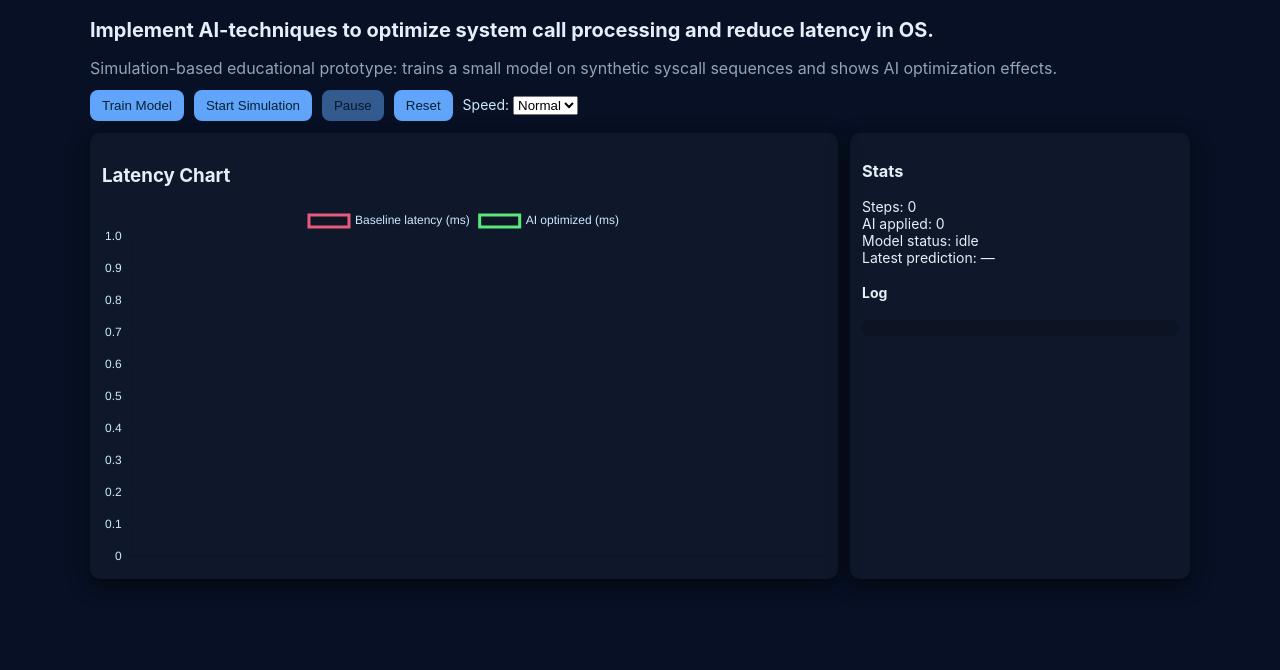
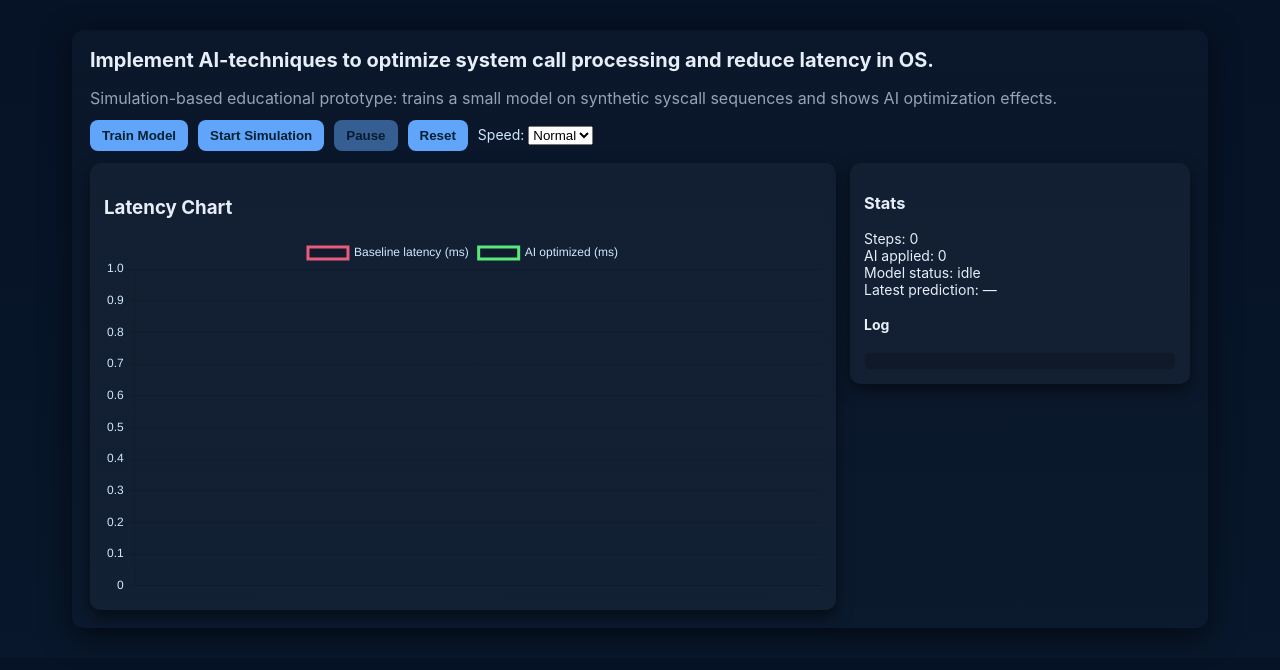
Before and after one commit to basheer787/AI-Ehanced-System-call-optimization1, a plain HTML site: page static/index.html in a window 1280 px wide. Drawn offline with nearby package versions, Linux system fonts and the light colour scheme.

Commit message:
Enhance styles with gradients and layout adjustments

```diff
--- a/static/style.css
+++ b/static/style.css
@@ -1,15 +1,62 @@
 /* style.css */
-body { font-family: Inter, Arial, sans-serif; background: #071024; color: #e6eef8; margin: 0; padding: 18px; }
-.container { max-width: 1100px; margin: 0 auto; }
-h1 { margin: 0 0 6px 0; font-size: 20px; }
+body {
+  font-family: Inter, Arial, sans-serif;
+  background: linear-gradient(180deg,#061226,#08172b);
+  color: #e6eef8;
+  margin: 0;
+  padding: 18px;
+}
+
+.container {
+  max-width: 1100px;
+  margin: 12px auto;
+  background: linear-gradient(180deg, rgba(255,255,255,0.02), rgba(255,255,255,0.01));
+  border-radius: 12px;
+  padding: 18px;
+  box-shadow: 0 8px 30px rgba(0,0,0,0.55);
+}
+
+h1 { margin: 0 0 8px 0; font-size: 20px; }
 .muted { color: #94a3b8; margin-bottom: 12px; }
-.controls { display:flex; gap:10px; margin-bottom:12px; align-items:center; flex-wrap:wrap; }
-button { background: #60a5fa; border: none; padding: 8px 12px; border-radius:8px; cursor:pointer; color:#042132; }
+.controls {
+  display:flex;
+  gap:10px;
+  margin-bottom:12px;
+  align-items:center;
+  flex-wrap:wrap;
+}
+button {
+  background: #60a5fa;
+  border: none;
+  padding: 8px 12px;
+  border-radius:8px;
+  cursor:pointer;
+  color:#042132;
+  font-weight:600;
+}
 button:disabled { opacity: 0.5; cursor: not-allowed; }
 label { color:#cfe8ff; font-size:14px; }
-.grid { display:grid; grid-template-columns: 1fr 340px; gap:12px; }
-.panel { background: rgba(255,255,255,0.03); padding:12px; border-radius:10px; box-shadow: 0 6px 20px rgba(0,0,0,0.6); }
-.small { font-size:14px; }
-.log { max-height:320px; overflow:auto; background: rgba(0,0,0,0.2); padding:8px; border-radius:6px; margin-top:8px; font-family:monospace; font-size:13px; }
-.statItem { margin-bottom:6px; }
-/*end of style.css */
+.grid { display:grid; grid-template-columns: 1fr 340px; gap:14px; align-items:start; }
+.panel { background: rgba(255,255,255,0.03); padding:14px; border-radius:10px; box-shadow: 0 6px 16px rgba(0,0,0,0.55); }
+.panel.small { font-size:14px; }
+.chart-wrap { height: 300px; width: 100%; }
+.log {
+  max-height:320px;
+  overflow:auto;
+  background: rgba(0,0,0,0.18);
+  padding:8px;
+  border-radius:6px;
+  margin-top:8px;
+  font-family:monospace;
+  font-size:13px;
+  border: 1px solid rgba(255,255,255,0.02);
+}
+.log div { padding:6px 4px; border-bottom: 1px dashed rgba(255,255,255,0.02); }
+
+/* responsive */
+@media (max-width: 760px) {
+  .grid { grid-template-columns: 1fr; }
+  .chart-wrap { height: 220px; }
+}
+
+/* end of custom style tweaks */
```
